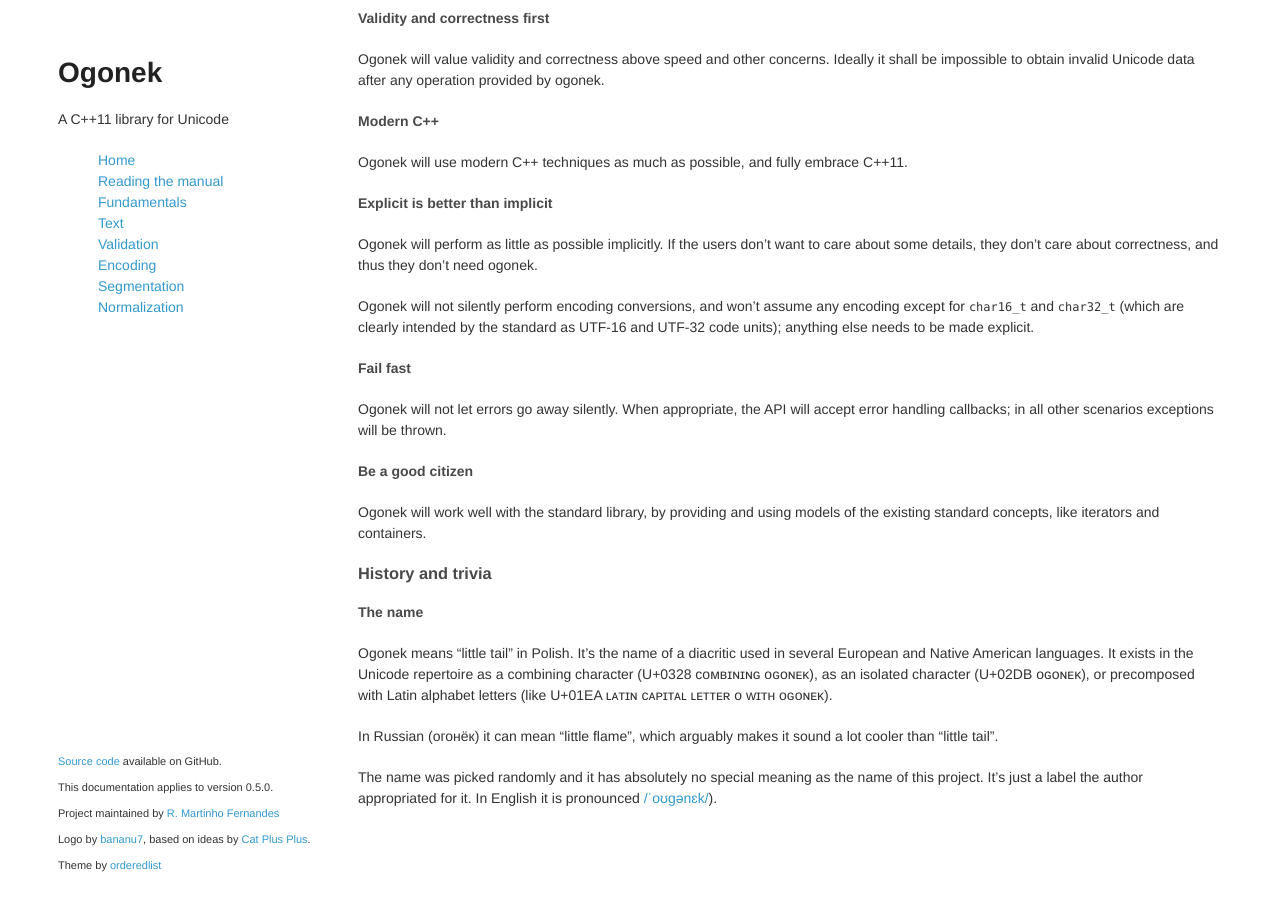
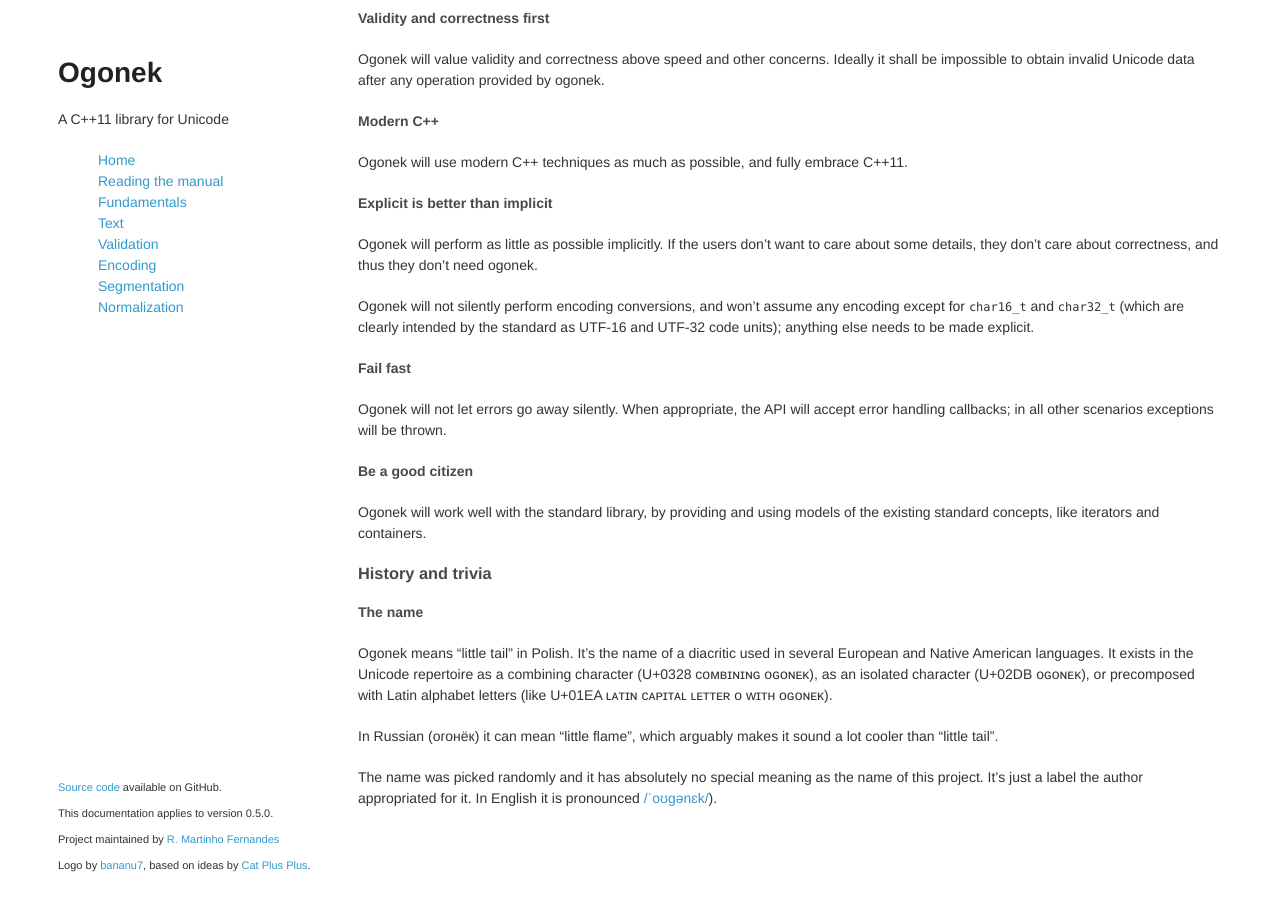
Before and after one commit to libogonek/ogonek, a Jekyll site: the page built from index.markdown, in a window 1280 px wide and 900 px high, scrolled down 497 px. Built offline with Jekyll 4.4.1, drawn with Linux system fonts in a browser that asks for light colours.

Commit message:
Theme changed a lot

```diff
--- a/_includes/footer.html
+++ b/_includes/footer.html
@@ -3,5 +3,4 @@
         <p><small>This documentation applies to version {{ site.doc_version }}.</small></p>
         <p><small>Project maintained by <a href="https://github.com/rmartinho">R. Martinho Fernandes</a></small></p>
         <p><small>Logo by <a href="https://github.com/bananu7">bananu7</a>, based on ideas by <a href="https://bitbucket.org/piotrlegnica">Cat Plus Plus</a>.</small></p>
-        <p><small>Theme by <a href="https://github.com/orderedlist">orderedlist</a></small></p>
       </footer>
```
